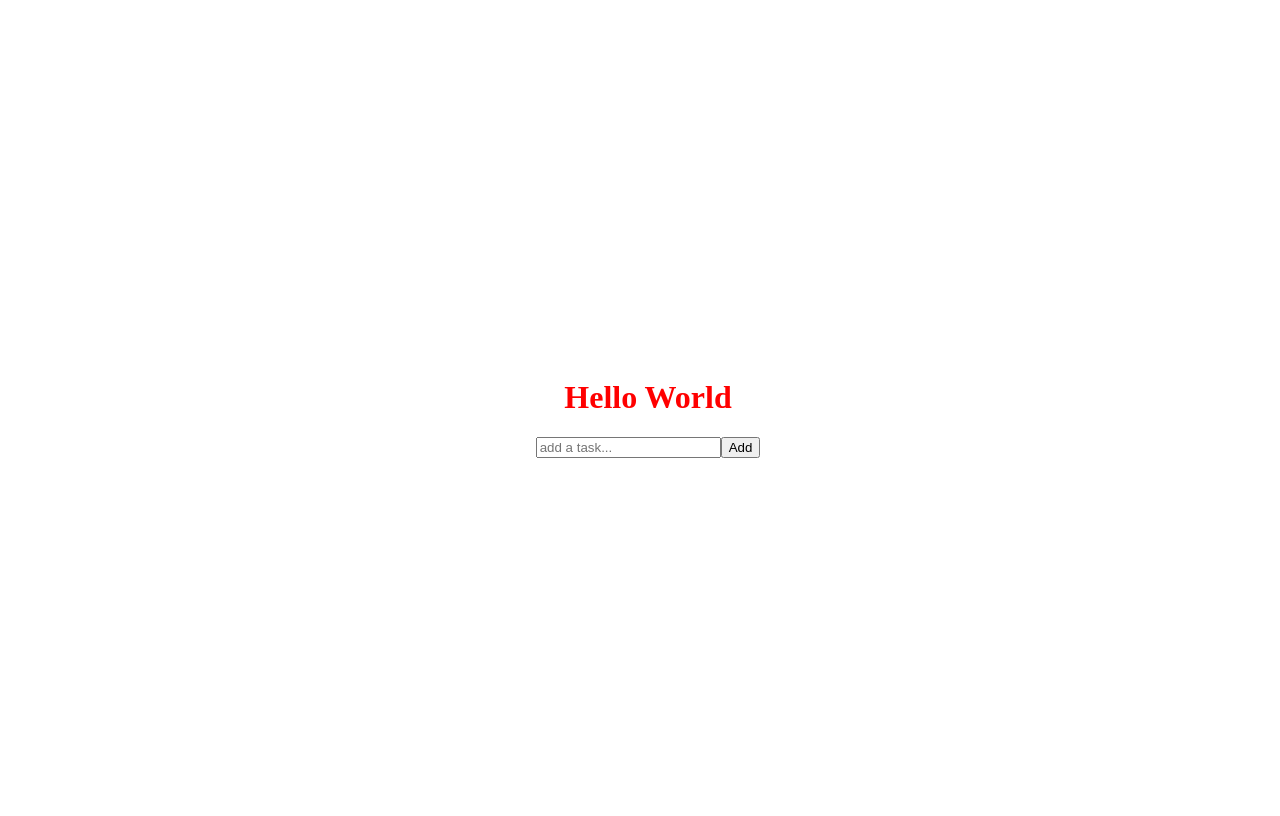
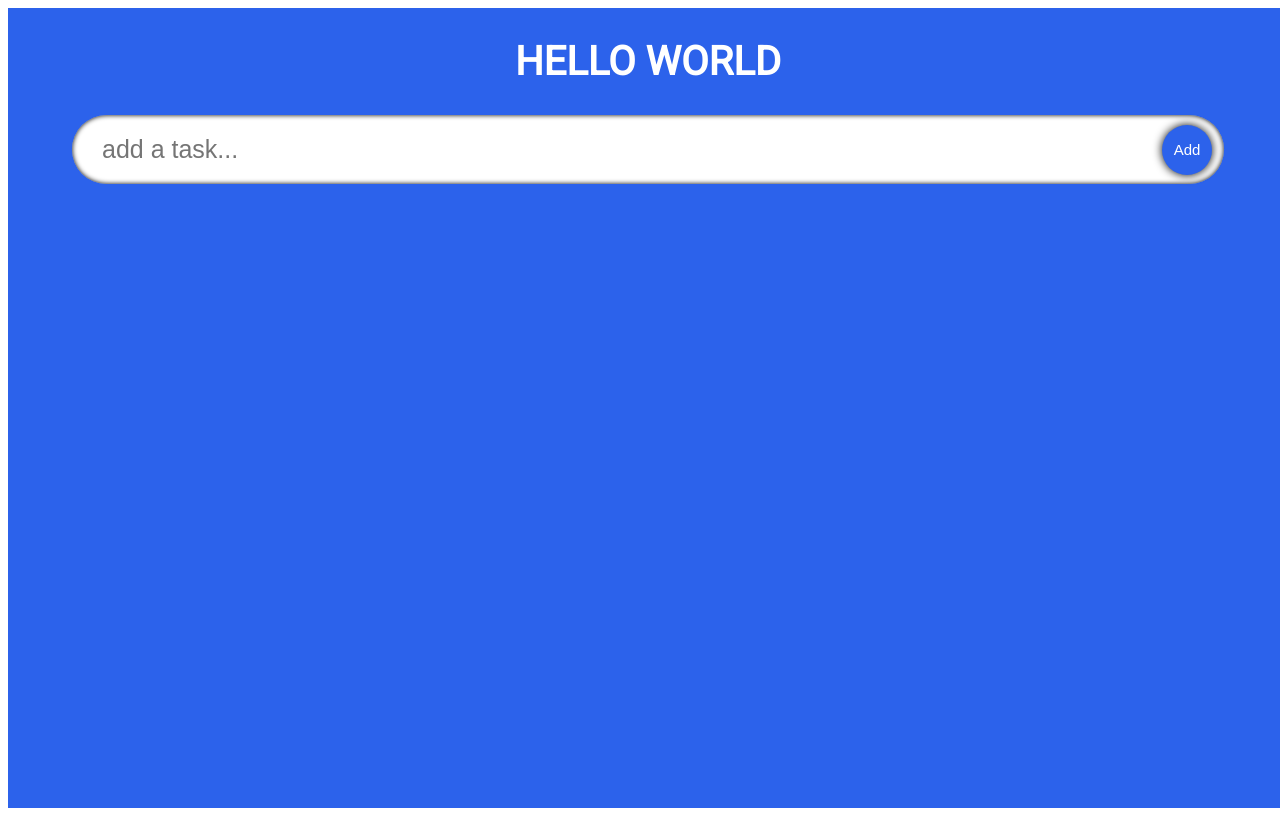
Before and after one commit to leoarthurwall/react-typescript, a React (Create React App) app: page / in a window 1280 px wide. Built offline with nearby package versions, Linux system fonts and the light colour scheme.

Commit message:
creating a to do app with react and typescript. created a header and input conponent and gave them css styling

```diff
--- a/src/App.css
+++ b/src/App.css
@@ -1,8 +1,11 @@
+@import url('https://fonts.googleapis.com/css2?family=Outfit&family=Prompt:wght@100;200;300;400;500;600;700&family=Roboto&display=swap');
+
 .App {
   height: 100vh;
   width: 100vw;
   display: flex;
-  justify-content: center;
   align-items: center;
   flex-direction: column;
+  font-family: "roboto";
+  background-color: #2C62EB;
 }
--- a/src/App.tsx
+++ b/src/App.tsx
@@ -1,11 +1,11 @@
 import './App.css';
-import Header from './Header';
-import Input from './Input';
+import Header from './components/Header';
+import Input from './components/InputField';
 
 const App: React.FC = () => {
   return (
     <div className="App">
-      <Header title='Hello World' color='red'/>
+      <Header title='Hello World' color='white'/>
       <Input />
     </div>
   );
--- a/src/Header.tsx
+++ /dev/null
@@ -1,14 +0,0 @@
-export interface Props {
-    title: string
-    color?: string
-}
-
-const Header = (props: Props) => {
-    return (
-        <header className="header-container">
-            <h1 className="header" style={{color: props.color ? props.color : 'blue'}}>{props.title}</h1>
-        </header>
-    )
-}
-
-export default Header
--- a/src/Input.tsx
+++ /dev/null
@@ -1,12 +0,0 @@
-import React from 'react'
-
-const Input = () => {
-  return (
-    <div>
-        <input type="text" placeholder="add a task..."/>
-        <button>Add</button>
-    </div>
-  )
-}
-
-export default Input
--- /dev/null
+++ b/src/components/Header.tsx
@@ -0,0 +1,12 @@
+export interface Props {
+    title: string
+    color?: string
+}
+
+const Header = (props: Props) => {
+    return (
+        <h1 className="header" style={{color: props.color ? props.color : 'blue'}}>{props.title}</h1>
+    )
+}
+
+export default Header
--- /dev/null
+++ b/src/components/InputField.tsx
@@ -0,0 +1,13 @@
+import "./styles.css";
+
+const InputField = () => {
+  return (
+    <form className='input'>
+        <input className='input-box' type="input" placeholder="add a task..."/>
+        <button className='input-submit' type='submit'>
+            Add</button>
+    </form>
+  )
+}
+
+export default InputField
--- /dev/null
+++ b/src/components/styles.css
@@ -0,0 +1,51 @@
+.header{
+    text-transform: uppercase;
+    font-size: 40px;
+    margin: 30px 0;
+    z-index: 1;
+    text-align: center;
+  }
+
+  .input {
+    display: flex;
+    width: 90%;
+    position: relative;
+    align-items: center;
+  }
+
+  .input-box {
+    width: 100%;
+    border-radius: 50px;
+    padding: 20px 30px;
+    font-size: 25px;
+    border: none;
+    transition: 0.2s;
+    box-shadow: inset 0 0 5px black;
+  }
+
+  .input-box:focus {
+    box-shadow: 0 0 10px 1000px rgba(0, 0, 0, 0.2);
+  }
+
+  .input-submit {
+    position: absolute;
+    width: 50px;
+    height: 50px;
+    margin: 12px;
+    border-radius: 50px;
+    right: 0px;
+    border: none;
+    font-size: 15px;
+    background-color: #2C62EB;
+    color: white;
+    transition: 0.2s all;
+    box-shadow: 0 0 10px black;
+  }
+
+  .input-submit:hover {
+    background-color: #2c85eb;
+  }
+  .input-submit:active {
+    transform: scale(0.9);
+    box-shadow: 0 0 5px black;
+  }
```
